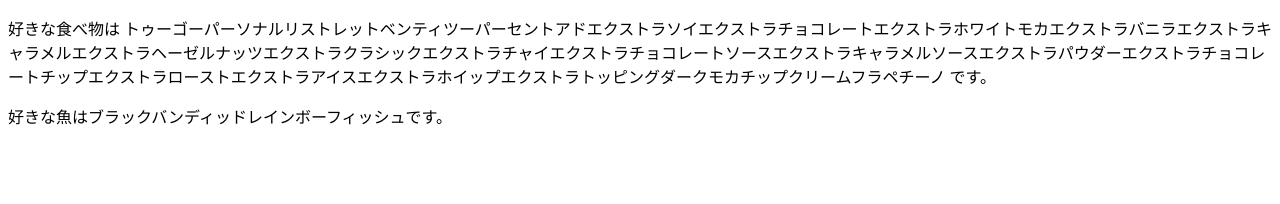
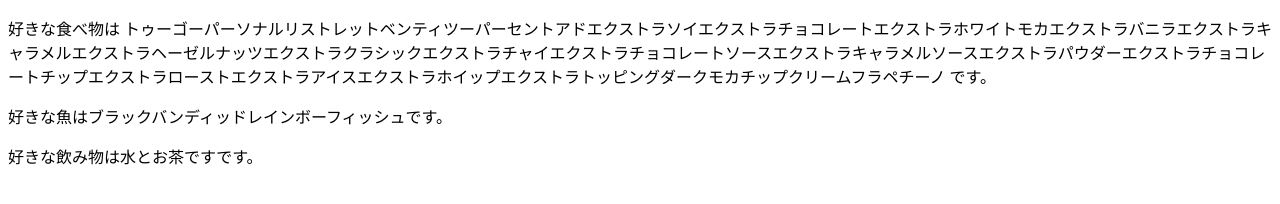
Before and after one commit to Nayuta9382/command-practice, a plain HTML site: page index.html in a window 1280 px wide. Drawn offline with Linux system fonts and the light colour scheme.

```diff
--- a/index.html
+++ b/index.html
@@ -8,5 +8,6 @@
 <body>
 	<p>好きな食べ物は トゥーゴーパーソナルリストレットベンティツーパーセントアドエクストラソイエクストラチョコレートエクストラホワイトモカエクストラバニラエクストラキャラメルエクストラヘーゼルナッツエクストラクラシックエクストラチャイエクストラチョコレートソースエクストラキャラメルソースエクストラパウダーエクストラチョコレートチップエクストラローストエクストラアイスエクストラホイップエクストラトッピングダークモカチップクリームフラペチーノ です。</p>
 	<p>好きな魚はブラックバンディッドレインボーフィッシュです。</p>
+	<p>好きな飲み物は水とお茶ですです。</p>
 </body>
 </html>
```
